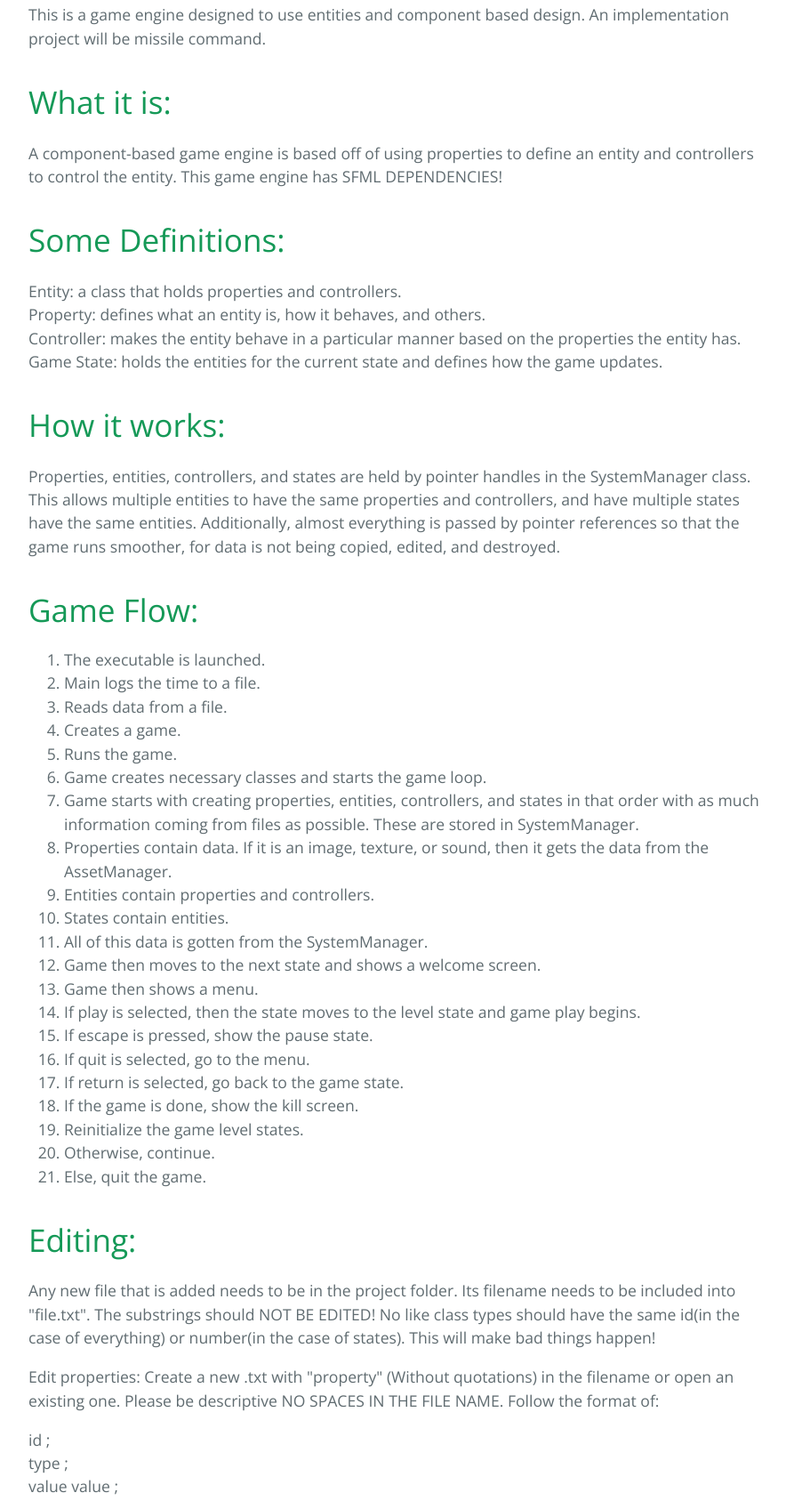
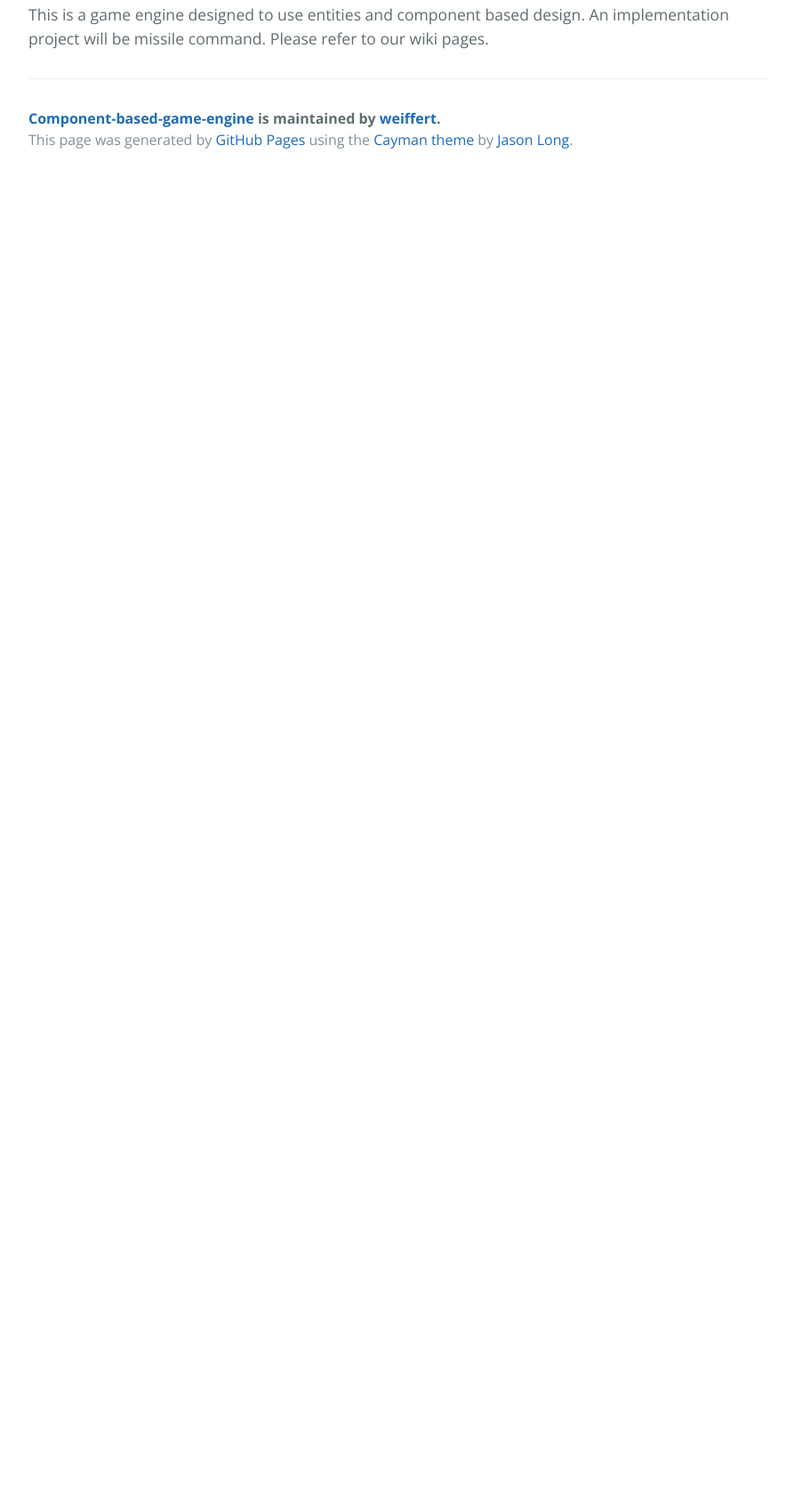
Before and after one commit to weiffert/Component-Based-Game-Engine, a plain HTML site: page index.html in a window 1280 px wide. Shown: the part 435-2122 px from the top of the page at 89% size, without its empty margins (192-1076 px from the left). After the commit the page ends 800 px from the top, so only its background shows below. Drawn offline with nearby package versions, Linux system fonts and the light colour scheme.

```diff
--- a/index.html
+++ b/index.html
@@ -23,99 +23,8 @@
 <a id="component-based-game-engine" class="anchor" href="#component-based-game-engine" aria-hidden="true"><span aria-hidden="true" class="octicon octicon-link"></span></a>Component-Based-Game-Engine</h1>
 
 <p>This is a game engine designed to use entities and component based design.
-An implementation project will be missile command.</p>
-
-<h1>
-<a id="what-it-is" class="anchor" href="#what-it-is" aria-hidden="true"><span aria-hidden="true" class="octicon octicon-link"></span></a>What it is:</h1>
-
-<p>A component-based game engine is based off of using properties to define an entity and controllers to control the entity.
-This game engine has SFML DEPENDENCIES!</p>
-
-<h1>
-<a id="some-definitions" class="anchor" href="#some-definitions" aria-hidden="true"><span aria-hidden="true" class="octicon octicon-link"></span></a>Some Definitions:</h1>
-
-<p>Entity: a class that holds properties and controllers.
-<br/>Property: defines what an entity is, how it behaves, and others.
-<br/>Controller: makes the entity behave in a particular manner based on the properties the entity has.
-<br/>Game State: holds the entities for the current state and defines how the game updates.</p>
-
-<h1>
-<a id="how-it-works" class="anchor" href="#how-it-works" aria-hidden="true"><span aria-hidden="true" class="octicon octicon-link"></span></a>How it works:</h1>
-
-<p>Properties, entities, controllers, and states are held by pointer handles in the SystemManager class. This allows multiple entities to have the same properties and controllers, and have multiple states have the same entities. Additionally, almost everything is passed by pointer references so that the game runs smoother, for data is not being copied, edited, and destroyed.</p>
-
-<h1>
-<a id="game-flow" class="anchor" href="#game-flow" aria-hidden="true"><span aria-hidden="true" class="octicon octicon-link"></span></a>Game Flow:</h1>
-
-<ol>
-<li>The executable is launched.</li>
-<li>Main logs the time to a file.</li>
-<li>Reads data from a file.</li>
-<li>Creates a game.</li>
-<li>Runs the game.</li>
-<li>Game creates necessary classes and starts the game loop.</li>
-<li>Game starts with creating properties, entities, controllers, and states in that order with as much information coming from files as possible. These are stored in SystemManager.</li>
-<li>Properties contain data. If it is an image, texture, or sound, then it gets the data from the AssetManager.</li>
-<li>Entities contain properties and controllers.</li>
-<li>States contain entities.</li>
-<li>All of this data is gotten from the SystemManager.</li>
-<li>Game then moves to the next state and shows a welcome screen.</li>
-<li>Game then shows a menu.</li>
-<li>If play is selected, then the state moves to the level state and game play begins.</li>
-<li>If escape is pressed, show the pause state.</li>
-<li>If quit is selected, go to the menu.</li>
-<li>If return is selected, go back to the game state.</li>
-<li>If the game is done, show the kill screen.</li>
-<li>Reinitialize the game level states.</li>
-<li>Otherwise, continue.</li>
-<li>Else, quit the game.</li>
-</ol>
-
-<h1>
-<a id="editing" class="anchor" href="#editing" aria-hidden="true"><span aria-hidden="true" class="octicon octicon-link"></span></a>Editing:</h1>
-
-<p>Any new file that is added needs to be in the project folder. Its filename needs to be included into "file.txt". The substrings should NOT BE EDITED! No like class types should have the same id(in the case of everything) or number(in the case of states). This will make bad things happen! </p>
-
-<p>Edit properties: Create a new .txt with "property" (Without quotations) in the filename or open an existing one. Please be descriptive NO SPACES IN THE FILE NAME. Follow the format of:</p>
-
-<p>id ;
-<br/>type ;
-<br/>value value ;</p>
-
-<p>There should only be one line of values. If there is one, do "value ;" There should ALWAYS be a default value! If there are two or more, do "value value value ;" Have a space between values.
-Type should be the name of the data type EXACTLY! C++ is case-sensitive. ALWAYS check the source code that the data type is currently used in the if/else statements in StateLoading and StatePause. Also, check if data type switching is available for the data type. If the data is not a standard data type or string, give ids for values.</p>
-
-<p>Edit entities: Create a new .txt with "entity" (Without quotations) in the filename or open an existing one. Please be descriptive NO SPACES IN THE FILE NAME. Follow the format of:</p>
-
-<p>id ;
-<br/>propertyId ;
-<br/>propertyId value value ;</p>
-
-<p>Entites can have multiple properties. Using just the propertyId links the entity to the property with the default values. If other values are included, the entity takes in a copy of the same property and changes the values accordingly.</p>
-
-<p>Edit controllers: Two options: Edit an existing one or create a new controller.</p>
-<ol>
-  <li>
-    Open the .cpp and .h file for the controller or edit the .txt file for the id and required properties. Edit accordingly.
-  </li>
-  <li>
-    Just define a new .cpp and .h, write the constructor, destructor, and control function, and then link it to the proper game files. Then, create a new .txt file with "controller" in the name and no spaces. Follow the format of: <br/>
-  </li>
-</ol>
-
-<p>id ;
-<br/>propertyId ;
-<br/>propertyId ;</p>
-
-<p>PropertyId defines the properties that are required.
-<br/>Then, you can use the new controller.</p>
-
-<p>Edit states: States only have an id and an identification number. The only way to edit what is in a state is to change entity properties with the id of "state", for this is what defines what is in a state. Follow the format of:</p>
-
-<p>id ;
-<br/>number ;</p>
-
-<p>This creates a new state. The number should be related to its position in game flow. For instance, level one goes before level two, but the main menu goes before all of that. There should only be one loading state! This will make duplicates of all of the entities, properties, controllers, and states everytime a new state is used! This tumbles the program into an INFINITE LOOP!!! Don't do it. </p>
+An implementation project will be missile command.
+Please refer to our wiki pages.</p>
 
       <footer class="site-footer">
         <span class="site-footer-owner"><a href="https://github.com/weiffert/Component-Based-Game-Engine">Component-based-game-engine</a> is maintained by <a href="https://github.com/weiffert">weiffert</a>.</span>
```
Also changed, not shown: params.json (+7 -1 lines).
